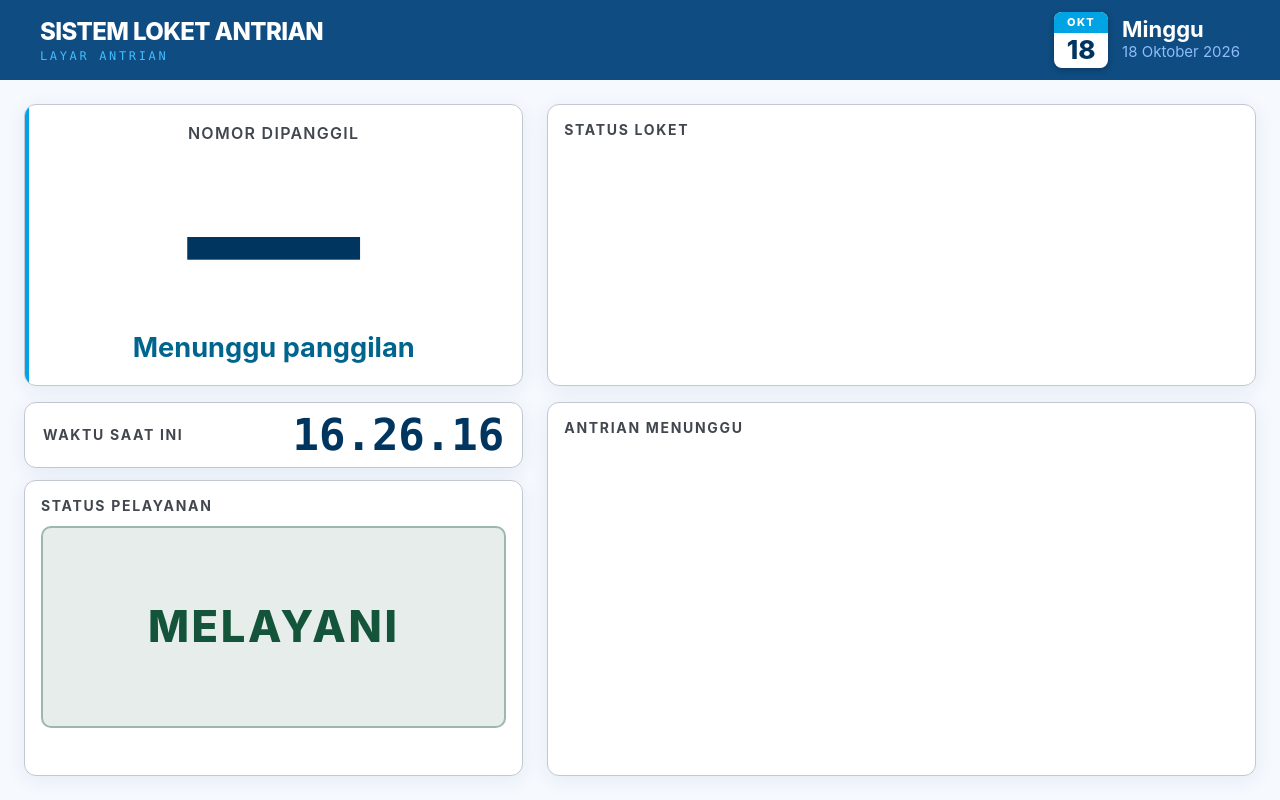
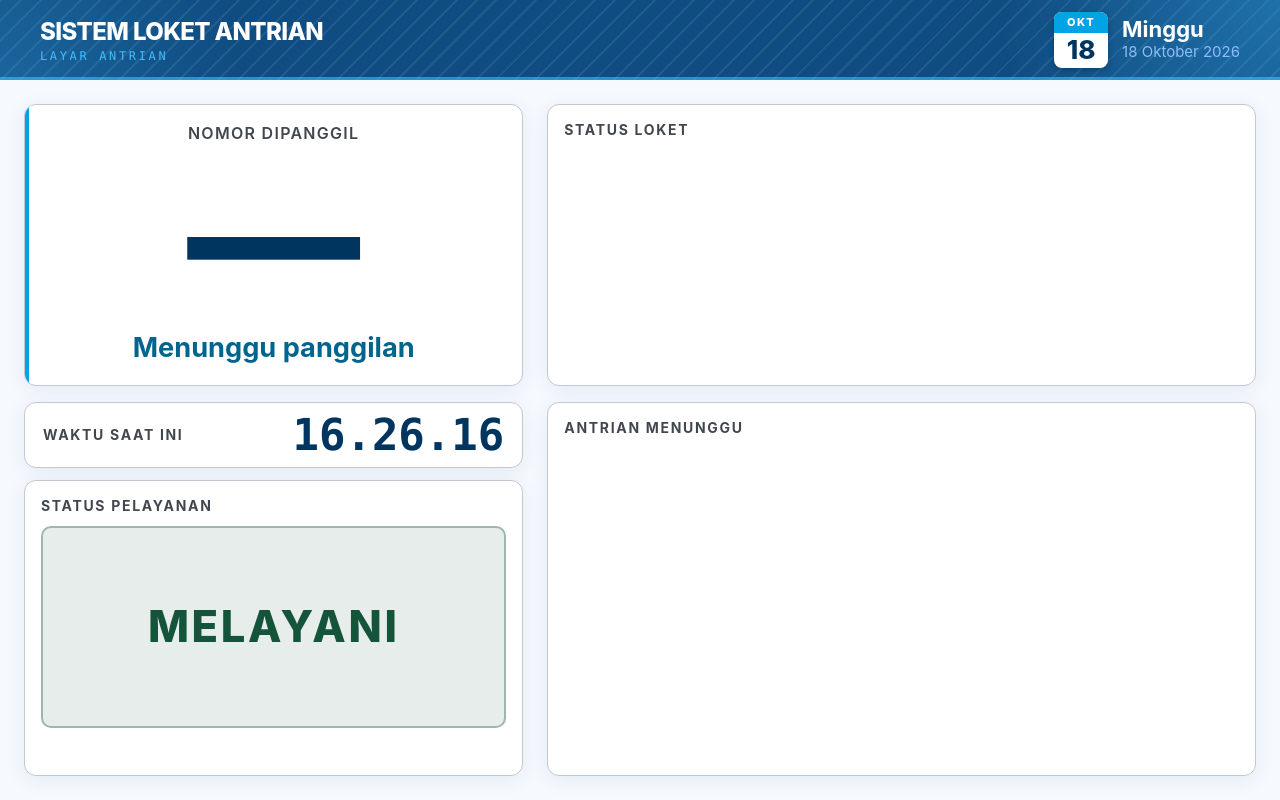
Before and after one commit to newgm078-commits/ANTRIAN-LOKET, a website: page public/display.html in a window 1280 px wide. Drawn offline with nearby package versions, Linux system fonts and the light colour scheme; no server answers.

Commit message:
Corak Header

```diff
--- a/public/css/style.css
+++ b/public/css/style.css
@@ -419,3 +419,12 @@ body {
 /* Header seragam (Admin, Loket, Riwayat): sisi kiri dan kanan sama lebar supaya menu selalu sama di tengah*/
 .hdr-left { flex: 1 1 0; }
 .hdr-right { flex: 1 1 0; justify-content: flex-end; }
+
+/* Corak header (Admin, Kontrol Loket, Riwayat, Ambil Nomor): garis diagonal tipis, cahaya biru muda di sudut, dan garis biru muda di bawah */
+.hdr-pattern {
+  background-image:
+    radial-gradient(circle 280px at 100% 0%, rgba(65, 190, 255, 0.32), rgba(65, 190, 255, 0) 100%),
+    radial-gradient(circle 240px at 0% 100%, rgba(65, 190, 255, 0.22), rgba(65, 190, 255, 0) 100%),
+    repeating-linear-gradient(135deg, rgba(255, 255, 255, 0.08) 0 2px, rgba(255, 255, 255, 0) 2px 14px);
+  box-shadow: inset 0 -3px 0 rgba(65, 190, 255, 0.6);
+}
--- a/public/display.html
+++ b/public/display.html
@@ -8,7 +8,7 @@
   <link rel="stylesheet" href="/css/style.css" />
 </head>
 <body class="h-screen overflow-hidden bg-background">
-  <header class="bg-primary-container text-on-primary h-20 px-10 flex items-center justify-between">
+  <header class="bg-primary-container text-on-primary h-20 px-10 flex items-center justify-between hdr-pattern">
     <div class="flex items-center gap-3">
       <img id="instansi-logo" class="h-10 w-10 object-contain rounded hidden" alt="Logo instansi" />
       <div>
```
Also changed, not shown: public/admin.html (+1 -1 lines), public/loket.html (+1 -1 lines), public/queue-taker.html (+1 -1 lines), public/riwayat.html (+1 -1 lines).
